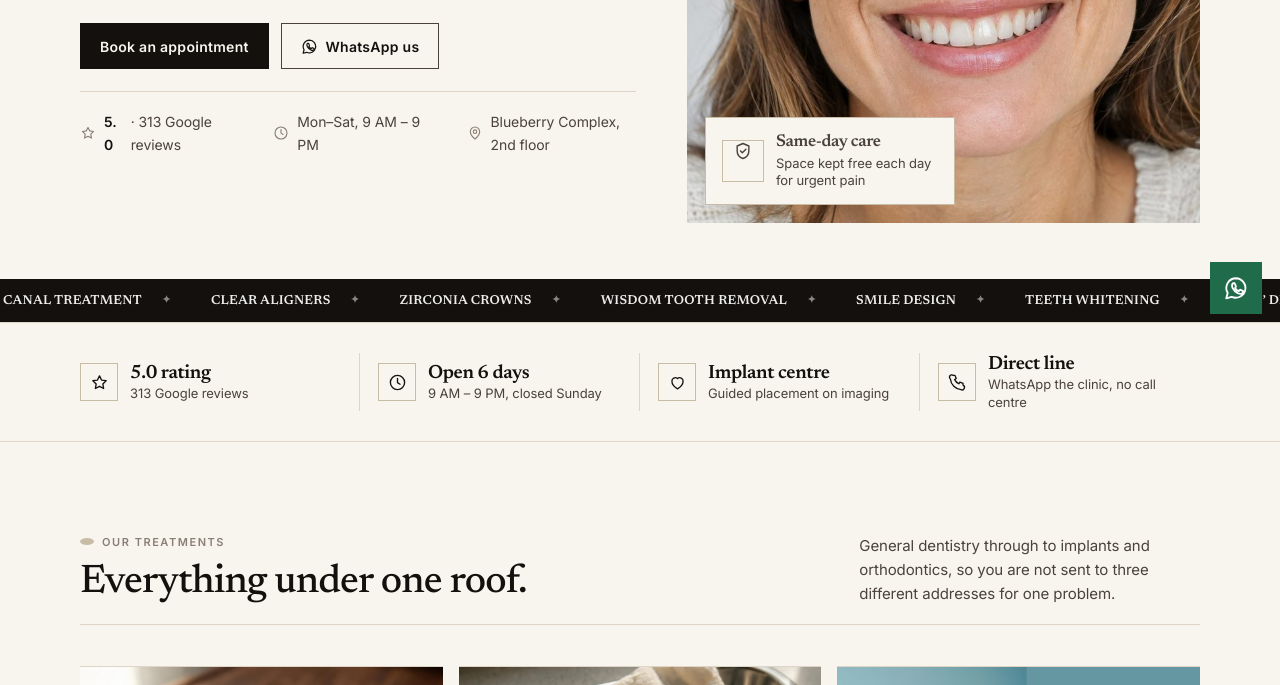
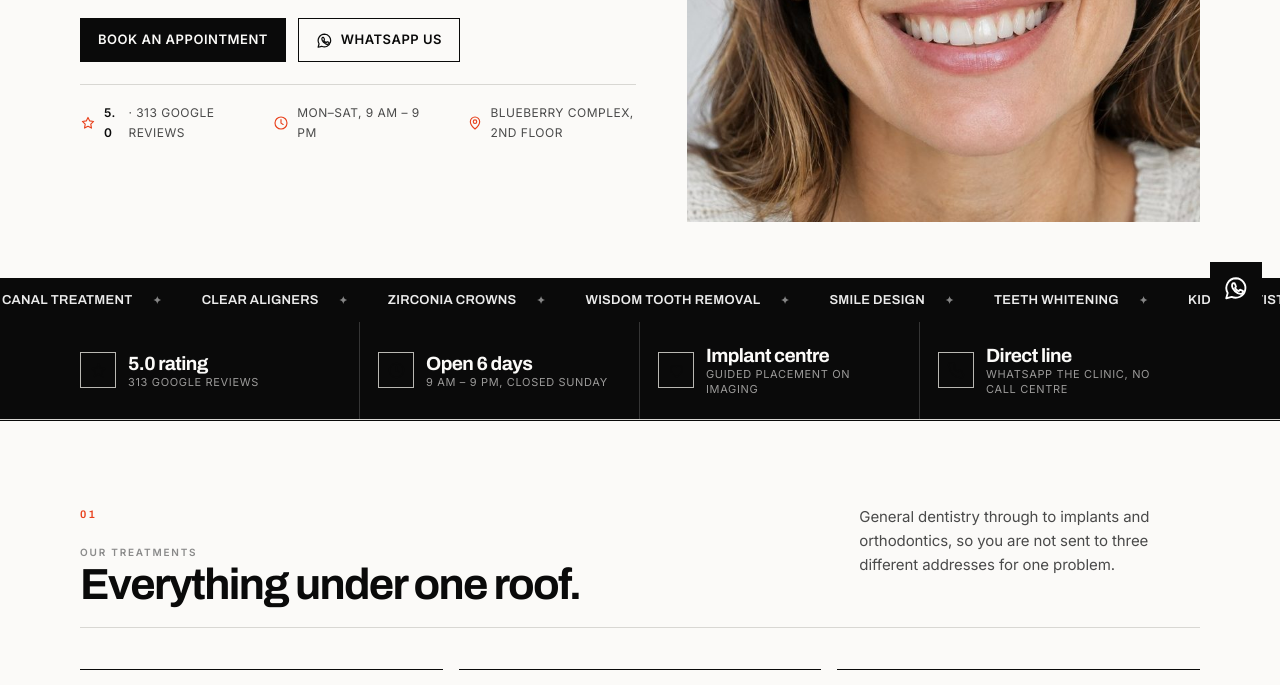
Before and after one commit to codewitharyan-01/smilecraftdental-nikol, a plain HTML site: page index.html in a window 1280 px wide. Shown: the part 466-1151 px from the top of the page. Drawn offline with Linux system fonts and the light colour scheme.

Commit message:
feat(theme): Swiss layer - grotesque type, vermilion accent, numbered sections

```diff
--- a/404.html
+++ b/404.html
@@ -30,7 +30,7 @@
 
 <link rel="preconnect" href="https://fonts.googleapis.com">
 <link rel="preconnect" href="https://fonts.gstatic.com" crossorigin>
-<link href="https://fonts.googleapis.com/css2?family=Inter:wght@400;500;600&family=Newsreader:opsz,wght@6..72,400;6..72,500;6..72,600&display=swap" rel="stylesheet">
+<link href="https://fonts.googleapis.com/css2?family=Archivo:wght@500;600;700&family=Inter:wght@400;500;600&display=swap" rel="stylesheet">
 
 <link rel="stylesheet" href="/assets/css/main.css">
 <link rel="stylesheet" href="/assets/css/pages.css">
@@ -39,6 +39,7 @@
 <link rel="stylesheet" href="/assets/css/responsive.css">
 <link rel="stylesheet" href="/assets/css/site.css">
 <link rel="stylesheet" href="/assets/css/theme.css">
+<link rel="stylesheet" href="/assets/css/theme-swiss.css">
 <noscript><style>[data-reveal]{opacity:1!important;transform:none!important}</style></noscript>
 
 </head>
--- /dev/null
+++ b/assets/css/theme-swiss.css
@@ -0,0 +1,283 @@
+/* ==========================================================================
+   Smilecraft — SWISS layer (loads last, overrides everything)
+   International Typographic Style: hard grid, grotesque type, one accent,
+   numbered sections. No warmth, no serif, no radii, no shadows.
+   ========================================================================== */
+
+:root {
+  --paper:   #FBFAF8;
+  --paper-2: #F2F1EE;
+  --paper-3: #E6E5E1;
+
+  --ink:     #0A0A0A;
+  --ink-2:   #4A4A4A;
+  --ink-3:   #8A8A8A;
+
+  --teal:    #0A0A0A;   /* "primary" is simply black */
+  --teal-d:  #000000;
+  --teal-l:  #EFEEEB;
+  --mint:    #F2F1EE;
+  --sky:     #F2F1EE;
+
+  --line:    #D8D7D3;
+  --line-2:  #B9B8B3;
+
+  --gold:    #0A0A0A;
+  --coral:   #E8401C;   /* the single accent: vermilion */
+  --wa:      #0A0A0A;
+
+  --r-xs: 0; --r-sm: 0; --r: 0; --r-lg: 0; --r-xl: 0; --pill: 0;
+  --shadow-xs: none; --shadow-sm: none; --shadow: none; --shadow-lg: none;
+
+  --f-head: "Archivo", "Helvetica Neue", Arial, sans-serif;
+}
+
+/* ---------- Type: grotesque, tight, large ------------------------------ */
+h1, h2, h3, h4 {
+  font-family: var(--f-head);
+  font-weight: 700;
+  letter-spacing: -0.038em;
+  line-height: 0.98;
+}
+h1 { font-size: clamp(2.2rem, 6.4vw, 5rem); line-height: 0.92; }
+h2 { font-size: clamp(1.6rem, 3.4vw, 2.75rem); line-height: 1; }
+h3 { font-size: clamp(1.05rem, 1.2vw, 1.2rem); letter-spacing: -0.02em; line-height: 1.2; }
+h4 { font-family: var(--f-head); font-weight: 600; letter-spacing: -0.01em; }
+
+body, .lead, p { letter-spacing: -0.006em; }
+.lead { color: var(--ink-2); }
+
+/* Tiny uppercase labels with a rule — the Swiss caption */
+.eyebrow {
+  font-family: var(--f-body);
+  font-size: 0.625rem;
+  font-weight: 600;
+  letter-spacing: 0.18em;
+  text-transform: uppercase;
+  color: var(--ink-3);
+}
+.eyebrow::before { display: none; }
+
+/* ---------- Numbered sections ------------------------------------------ */
+main { counter-reset: sec; }
+.section { counter-increment: sec; }
+.section .sec-head__l::before {
+  content: counter(sec, decimal-leading-zero);
+  display: block;
+  font-family: var(--f-head);
+  font-size: 0.6875rem;
+  font-weight: 600;
+  letter-spacing: 0.2em;
+  color: var(--coral);
+  margin-bottom: 14px;
+}
+
+/* ---------- Hard rules instead of surfaces ----------------------------- */
+.section { border-top: 1px solid var(--ink); }
+.section:first-of-type { border-top: 0; }
+.section--tint, .section--mint, .section--sky { background: var(--paper); }
+.section--ink { background: var(--ink); border-top-color: var(--ink); }
+
+.sec-head {
+  border-bottom: 1px solid var(--line);
+  padding-bottom: 20px;
+  align-items: flex-start;
+}
+.sec-head__l h2 { margin-top: 0; }
+
+/* ---------- Buttons: black, square, small ------------------------------ */
+.btn {
+  border-radius: 0;
+  box-shadow: none !important;
+  background: var(--ink);
+  color: var(--paper);
+  font-family: var(--f-body);
+  font-size: 0.8125rem;
+  font-weight: 600;
+  letter-spacing: 0.04em;
+  text-transform: uppercase;
+  min-height: 44px;
+  padding: 0.7em 1.3em;
+}
+.btn:hover { background: var(--coral); transform: none; }
+.btn--ghost {
+  background: transparent;
+  color: var(--ink);
+  border: 1px solid var(--ink);
+}
+.btn--ghost:hover { background: var(--ink); color: var(--paper); border-color: var(--ink); }
+.btn--light { background: var(--paper); color: var(--ink); }
+.btn--light:hover { background: var(--coral); color: var(--paper); }
+.btn::after { display: none; }
+
+.tlink {
+  font-size: 0.8125rem;
+  font-weight: 600;
+  letter-spacing: 0.04em;
+  text-transform: uppercase;
+  color: var(--ink);
+  border-bottom: 1px solid var(--ink);
+  padding-bottom: 3px;
+}
+.tlink:hover { color: var(--coral); border-color: var(--coral); }
+
+/* ---------- Header ------------------------------------------------------ */
+.topbar {
+  background: var(--ink);
+  color: rgba(251, 250, 248, 0.62);
+  border: 0;
+}
+.topbar__tel { color: var(--paper); }
+.site-head {
+  background: var(--paper);
+  border-bottom: 1px solid var(--ink);
+  box-shadow: none !important;
+}
+.brand__mark {
+  background: var(--ink);
+  color: var(--paper);
+  border: 0;
+  border-radius: 0;
+  width: 32px; height: 32px;
+}
+.brand__name { font-family: var(--f-head); font-weight: 700; font-size: 1.15rem; letter-spacing: -0.03em; }
+.brand__sub { font-size: 0.5rem; letter-spacing: 0.2em; }
+
+.nav__link {
+  font-size: 0.6875rem;
+  font-weight: 600;
+  letter-spacing: 0.12em;
+  text-transform: uppercase;
+  padding: 8px 9px;
+}
+.nav__link:hover {
+  background: transparent;
+  color: var(--coral);
+  text-decoration: none;
+}
+.nav__link[aria-current="page"] { color: var(--ink); text-decoration: none; border-bottom: 2px solid var(--coral); }
+.dropdown { border: 1px solid var(--ink); background: var(--paper); border-radius: 0; }
+
+/* ---------- Hero: flush left, no decoration ---------------------------- */
+.hero::before { display: none; }
+.hero { border-bottom: 1px solid var(--ink); }
+.hero__media { border-radius: 0; box-shadow: none; }
+.hero__media::after { display: none; }
+.hero__open {
+  background: var(--ink);
+  color: var(--paper);
+  border: 0;
+  border-radius: 0;
+  box-shadow: none;
+  font-size: 0.625rem;
+  letter-spacing: 0.12em;
+  text-transform: uppercase;
+  padding: 7px 11px;
+}
+.hero__open .status__dot { background: var(--coral); box-shadow: none; }
+.hero__card { display: none; }
+.hero__trust { border-top: 1px solid var(--line); }
+.hero__trust-item { font-size: 0.75rem; letter-spacing: 0.04em; text-transform: uppercase; }
+.hero__trust-item svg { color: var(--coral); }
+.hero__sub { font-size: clamp(1rem, 1.1vw, 1.125rem); }
+
+/* ---------- Stat / trust strip ----------------------------------------- */
+.trust { border-top: 0; background: var(--ink); color: var(--paper); }
+.trust__grid { padding-block: 0; }
+.trust__item { border-right: 1px solid rgba(251,250,248,0.18); padding-block: 22px; }
+.trust__n { font-family: var(--f-head); font-weight: 700; letter-spacing: -0.03em; color: var(--paper); }
+.trust__l { color: rgba(251,250,248,0.6); font-size: 0.6875rem; letter-spacing: 0.06em; text-transform: uppercase; }
+.trust__ic { border: 0; background: transparent; color: var(--coral); }
+
+/* ---------- Cards become ruled rows ------------------------------------ */
+.service, .info-card, .rev, .card, .why__item, .process__step, .step,
+.finder, .ba, .video-card, .tour__frame, .map-frame, .visit__card,
+.form-card, .book-aside__card, .aside-card {
+  border-radius: 0 !important;
+  box-shadow: none !important;
+}
+.service { background: transparent; border: 0; border-top: 1px solid var(--ink); padding-top: 18px; }
+.service:hover { transform: none; }
+.service__img { border-radius: 0; filter: grayscale(1) contrast(1.05); transition: filter 400ms ease; }
+.service:hover .service__img { filter: grayscale(0); }
+.service__body { padding: 16px 0 0; }
+.service__body h3 { font-family: var(--f-head); font-weight: 700; }
+.service__link { color: var(--coral); text-transform: uppercase; font-size: 0.6875rem; letter-spacing: 0.1em; }
+
+.info-card { background: transparent; border: 0; border-top: 1px solid var(--ink); padding: 18px 0 0; }
+.info-card:hover { transform: none; }
+.info-card__ic, .card__ic, .why__ic, .pillar__ic, .trust__ic, .info-row__ic {
+  background: transparent;
+  border: 1px solid var(--line-2);
+  border-radius: 0 !important;
+  color: var(--ink);
+  width: 36px; height: 36px;
+}
+
+.rev { background: transparent; border: 0; border-top: 1px solid var(--line); padding: 18px 0; }
+.rev:hover { transform: none; }
+.rev__q { font-family: var(--f-head); font-weight: 500; font-size: 1rem; line-height: 1.45; letter-spacing: -0.02em; }
+.avatar { border-radius: 0; background: var(--ink); color: var(--paper); }
+
+.card { background: transparent; border: 1px solid var(--ink); }
+.note { background: transparent; border-left: 3px solid var(--coral); border-radius: 0; }
+
+/* ---------- Images: flat, unrounded, full bleed in grids --------------- */
+.hero__media, .doctor__img, .split__media, .strip a, .gal__item, .fig img,
+.ba, .video-card, .tour__frame, .map-frame { border-radius: 0; }
+
+/* ---------- Forms ------------------------------------------------------- */
+.input, .select, .textarea {
+  border-radius: 0;
+  border: 1px solid var(--line-2);
+  border-bottom-width: 1px;
+  background: transparent;
+}
+.input:focus, .select:focus, .textarea:focus {
+  border-color: var(--ink);
+  box-shadow: none;
+  background: #fff;
+}
+.choice label { border-radius: 0; }
+.choice input:checked + label { background: var(--ink); border-color: var(--ink); color: var(--paper); }
+.form-card { border: 1px solid var(--ink); background: transparent; }
+.book-aside__card { border: 1px solid var(--line); background: transparent; }
+.form-step { border-bottom: 1px solid var(--ink); }
+.form-step__n { background: var(--ink); border-radius: 0; }
+.slot { border-radius: 0; }
+.slot[aria-pressed="true"] { background: var(--ink); border-color: var(--ink); color: var(--paper); }
+.sent__ic { border-radius: 0; background: transparent; border: 1px solid var(--ink); color: var(--ink); }
+
+/* ---------- FAQ --------------------------------------------------------- */
+.faq { border-top: 1px solid var(--ink); }
+.faq__item { border: 0; border-bottom: 1px solid var(--line); background: transparent; }
+.faq__item summary { font-family: var(--f-head); font-weight: 600; font-size: 1rem; letter-spacing: -0.02em; padding-left: 0; }
+.faq__a { padding-left: 0; }
+.faq-search input { border-radius: 0; background: transparent; }
+
+/* ---------- CTA / footer ------------------------------------------------ */
+.cta-band { background: var(--ink); }
+.cta-band::after { display: none; }
+.site-foot { background: var(--ink); }
+.foot__social a { border-radius: 0; }
+.foot__tel { font-family: var(--f-head); letter-spacing: -0.02em; }
+
+/* ---------- Floating chrome -------------------------------------------- */
+.wa-float { border-radius: 0; background: var(--ink); box-shadow: none; }
+.wa-float:hover { background: var(--coral); }
+.to-top { border-radius: 0; border: 1px solid var(--ink); }
+.to-top:hover { background: var(--ink); color: var(--paper); }
+.sticky-book { border-radius: 0; border: 1px solid var(--ink); background: var(--paper); box-shadow: none; }
+.mbar { background: var(--paper); border-top: 1px solid var(--ink); }
+.mbar a { border-radius: 0; background: transparent; border: 1px solid var(--line-2); }
+.mbar a.mbar__primary { background: var(--ink); border-color: var(--ink); color: var(--paper); }
+.pill { border-radius: 0; background: transparent; border: 1px solid var(--line-2); color: var(--ink-2); font-size: 0.6875rem; letter-spacing: 0.06em; }
+.drawer { background: var(--paper); }
+.page-head { background: var(--paper); border-bottom: 1px solid var(--ink); }
+.breadcrumb { text-transform: uppercase; letter-spacing: 0.14em; font-size: 0.625rem; }
+.prose blockquote { border-left: 3px solid var(--coral); font-family: var(--f-head); font-weight: 500; }
+
+@media (max-width: 700px) {
+  h1 { line-height: 1; }
+  .service__img { filter: none; }
+}
--- a/index.html
+++ b/index.html
@@ -30,7 +30,7 @@
 
 <link rel="preconnect" href="https://fonts.googleapis.com">
 <link rel="preconnect" href="https://fonts.gstatic.com" crossorigin>
-<link href="https://fonts.googleapis.com/css2?family=Inter:wght@400;500;600&family=Newsreader:opsz,wght@6..72,400;6..72,500;6..72,600&display=swap" rel="stylesheet">
+<link href="https://fonts.googleapis.com/css2?family=Archivo:wght@500;600;700&family=Inter:wght@400;500;600&display=swap" rel="stylesheet">
 
 <link rel="stylesheet" href="assets/css/main.css">
 <link rel="stylesheet" href="assets/css/pages.css">
@@ -39,6 +39,7 @@
 <link rel="stylesheet" href="assets/css/responsive.css">
 <link rel="stylesheet" href="assets/css/site.css">
 <link rel="stylesheet" href="assets/css/theme.css">
+<link rel="stylesheet" href="assets/css/theme-swiss.css">
 <noscript><style>[data-reveal]{opacity:1!important;transform:none!important}</style></noscript>
 <script type="application/ld+json">{"@context":"https://schema.org","@type":"Dentist","@id":"https://smilecraftdental.in/#clinic","name":"Smilecraft Multispeciality Dental Clinic & Implant Center","url":"https://smilecraftdental.in/","image":"https://smilecraftdental.in/assets/img/smile-portrait.jpg","telephone":"+919427451885","priceRange":"₹₹","currenciesAccepted":"INR","paymentAccepted":"Cash, UPI, Credit Card, Debit Card","medicalSpecialty":"Dentistry","address":{"@type":"PostalAddress","streetAddress":"Shop No. 214, Second Floor, Blueberry Complex, National Handloom House, near Virat Nagar Road, beside Bhojaldham Society","addressLocality":"Nikol, Ahmedabad","addressRegion":"Gujarat","postalCode":"380049","addressCountry":"IN"},"geo":{"@type":"GeoCoordinates","latitude":"23.0367285","longitude":"72.6722494"},"hasMap":"https://www.google.com/maps/place/?q=place_id:ChIJBXJ2CL6HXjkRyDeaS15eANI","openingHoursSpecification":[{"@type":"OpeningHoursSpecification","dayOfWeek":["Monday","Tuesday","Wednesday","Thursday","Friday","Saturday"],"opens":"09:00","closes":"21:00"}],"aggregateRating":{"@type":"AggregateRating","ratingValue":"5.0","reviewCount":"313","bestRating":"5"},"sameAs":["https://www.google.com/maps/place/?q=place_id:ChIJBXJ2CL6HXjkRyDeaS15eANI"]}</script>
 <script type="application/ld+json">{"@context":"https://schema.org","@type":"WebSite","name":"Smilecraft Dental Clinic","url":"https://smilecraftdental.in/"}</script>
```
Also changed, not shown: about.html (+2 -1 lines), book.html (+2 -1 lines), contact.html (+2 -1 lines), faq.html (+2 -1 lines), first-visit.html (+2 -1 lines), gallery.html (+2 -1 lines), privacy.html (+2 -1 lines), reviews.html (+2 -1 lines), thank-you.html (+2 -1 lines), treatments.html (+2 -1 lines), treatments/braces-aligners.html (+2 -1 lines), treatments/dental-implants.html (+2 -1 lines), treatments/root-canal.html (+2 -1 lines), treatments/smile-design.html (+2 -1 lines), 1 other file.
